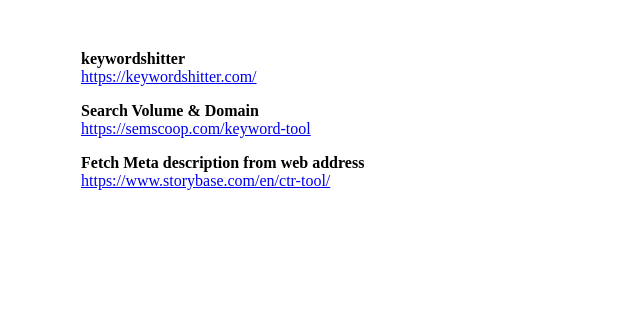
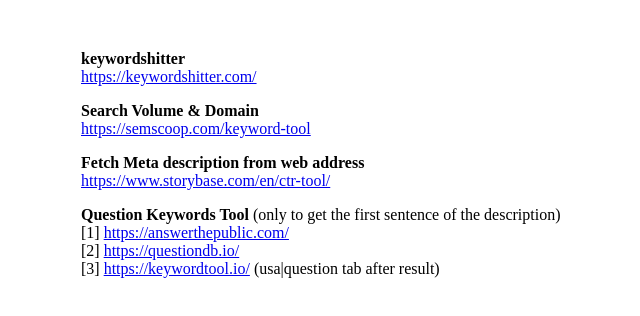
Before and after one commit to spmohq/home, a plain HTML site: page index.html in a window 1280 px wide. Shown: the whole page, without its empty margins (79-719 px from the left). Drawn offline with Linux system fonts and the light colour scheme.

Commit message:
Update index.html

```diff
--- a/index.html
+++ b/index.html
@@ -23,6 +23,7 @@
 <p><strong>Search Volume &amp; Domain</strong><br /><a href="https://semscoop.com/keyword-tool" target="_blank" rel="noopener">https://semscoop.com/keyword-tool</a></p>
 <p><strong>Fetch Meta description from web address</strong><br /><a href="https://www.storybase.com/en/ctr-tool/" target="_blank" rel="noopener">https://www.storybase.com/en/ctr-tool/</a></p>
 
+<p><strong>Question Keywords Tool</strong> (only to get the first sentence of the description)<br />[1] <a href="https://answerthepublic.com/" target="_blank" rel="noopener">https://answerthepublic.com/</a><br />[2] <a href="https://questiondb.io/" target="_blank" rel="noopener">https://questiondb.io/</a><br />[3] <a href="https://keywordtool.io/" target="_blank" rel="noopener">https://keywordtool.io/</a> (usa|question tab after result)</p>
 </td>
 </tr>
 </tbody>
```
